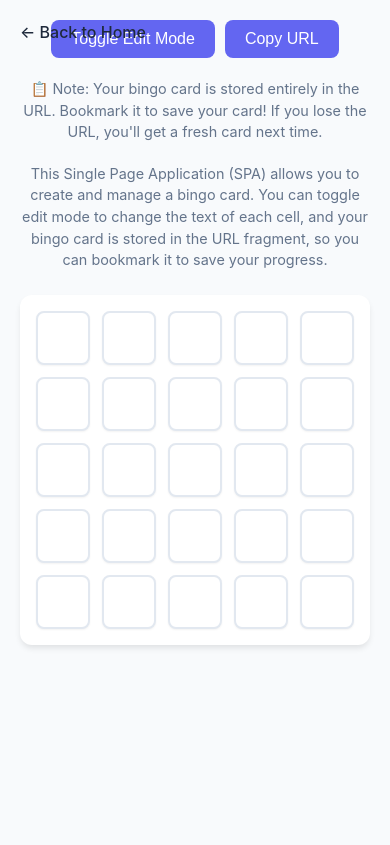
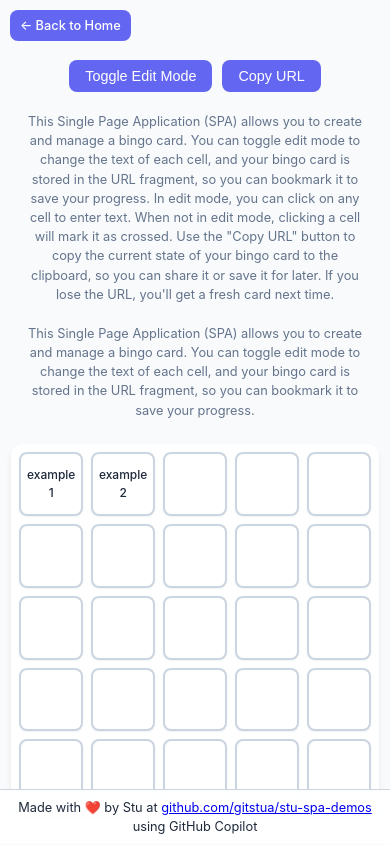
Before and after one commit to gitstua/stu-spa-demos, a plain HTML site: page bingo.html in a window 390 px wide. Drawn offline with Linux system fonts and the light colour scheme.

Commit message:
Mobile friendly. Add floating footer with attribution and enhance SPA description in bingo.html

```diff
--- a/bingo.html
+++ b/bingo.html
@@ -10,7 +10,7 @@
             --primary-hover: #4f46e5;
             --bg-color: #f8fafc;
             --cell-bg: #ffffff;
-            --cell-border: #e2e8f0;
+            --cell-border: #cbd5e1; /* Changed from #e2e8f0 to a darker shade */
             --text-color: #1e293b;
             --button-bg: #6366f1;
             --button-hover-bg: #4f46e5;
@@ -26,13 +26,17 @@
             line-height: 1.5;
             margin: 0;
             padding: 20px;
+            padding-bottom: 60px; /* Space for footer */
+            min-height: 100vh;
+            box-sizing: border-box;
         }
 
         .button-container {
             display: flex;
             justify-content: center;
             gap: 10px;
-            margin-bottom: 20px;
+            margin: 60px 0 20px;
+            flex-wrap: wrap;
         }
 
         button {
@@ -53,10 +57,11 @@
         .bingo-grid {
             display: grid;
             grid-template-columns: repeat(5, 1fr);
-            gap: 12px;
+            gap: 8px;
+            width: 95%;
             max-width: 600px;
             margin: 24px auto;
-            padding: 16px;
+            padding: 8px;
             background: var(--cell-bg);
             border-radius: 12px;
             box-shadow: 0 4px 6px -1px rgb(0 0 0 / 0.1);
@@ -70,12 +75,12 @@
             align-items: center;
             justify-content: center;
             text-align: center;
-            padding: 8px;
+            padding: 4px;
             cursor: pointer;
             background: var(--cell-bg);
             transition: all 0.2s ease;
             position: relative;
-            font-size: 1rem;
+            font-size: clamp(0.75rem, 2vw, 1rem);
             font-weight: 500;
             box-shadow: 0 1px 2px 0 rgb(0 0 0 / 0.05);
         }
@@ -137,29 +142,80 @@
 
         .home-link {
             position: fixed;
-            top: 20px;
-            left: 20px;
-            color: var(--text-color);
+            top: 10px;
+            left: 10px;
+            color: var(--button-text);
             text-decoration: none;
             display: flex;
             align-items: center;
             gap: 4px;
             font-weight: 500;
+            background-color: var(--button-bg);
+            border-radius: 8px;
+            padding: 8px 12px;
+            transition: background-color 0.3s ease;
+            font-size: 0.9rem;
+            z-index: 1000;
         }
 
         .home-link:hover {
-            color: var(--primary-color);
+            background-color: var(--button-hover-bg);
+        }
+
+        @media (max-width: 600px) {
+            body {
+                padding: 10px;
+            }
+
+            .button-container {
+                margin-top: 50px;
+            }
+
+            button {
+                padding: 8px 16px;
+                font-size: 0.9rem;
+            }
+
+            .info {
+                font-size: 0.8rem;
+                padding: 0 10px;
+            }
+
+            .home-link {
+                padding: 6px 10px;
+                font-size: 0.8rem;
+            }
+
+            .bingo-cell input {
+                width: 90%;
+                font-size: 0.8rem;
+            }
+        }
+
+        footer {
+            position: fixed;
+            bottom: 0;
+            left: 0;
+            right: 0;
+            background: rgba(255, 255, 255, 0.9);
+            padding: 8px;
+            text-align: center;
+            font-size: 0.8rem;
+            backdrop-filter: blur(5px);
+            border-top: 1px solid var(--cell-border);
         }
     </style>
 </head>
 <body>
-    <a href="/" class="home-link">← Back to Home</a>
+    <a href="/" class="home-link button">← Back to Home</a>
     <div class="button-container">
         <button id="editButton">Toggle Edit Mode</button>
         <button id="copyButton">Copy URL</button>
     </div>
     <div class="info">
-        📋 Note: Your bingo card is stored entirely in the URL. Bookmark it to save your card!
+        This Single Page Application (SPA) allows you to create and manage a bingo card. You can toggle edit mode to change the text of each cell, and your bingo card is stored in the URL fragment, so you can bookmark it to save your progress.
+        In edit mode, you can click on any cell to enter text. When not in edit mode, clicking a cell will mark it as crossed.
+        Use the "Copy URL" button to copy the current state of your bingo card to the clipboard, so you can share it or save it for later.
         If you lose the URL, you'll get a fresh card next time.
     </div>
     <div class="info">
@@ -228,8 +284,9 @@
             }
 
             generateDefaultItems() {
-                return Array(25).fill('').map(() => ({
-                    text: '',
+                return Array(25).fill('').map((_, index) => ({
+                    text: index === 0 ? 'example 1' :
+                         index === 1 ? 'example 2' : '',
                     crossed: false
                 }));
             }
@@ -241,6 +298,8 @@
 
             toggleCell(index) {
                 if (this.editMode) return;
+                // Only toggle if the cell has text
+                if (!this.cells[index].text.trim()) return;
                 this.cells[index].crossed = !this.cells[index].crossed;
                 this.ignoreNextHashChange = true; // Prevent re-render on hash change
                 this.updateURL();
@@ -292,5 +351,8 @@
         // Handle back/forward navigation
         window.addEventListener('hashchange', () => bingo.init());
     </script>
+    <footer style="position: fixed; bottom: 0; left: 0; right: 0; background: rgba(255, 255, 255, 0.9); padding: 8px; text-align: center; font-size: 0.8rem; backdrop-filter: blur(5px); border-top: 1px solid var(--cell-border);">
+        Made with ❤️ by Stu at <a href="https://github.com/gitstua/stu-spa-demos" target="_blank">github.com/gitstua/stu-spa-demos</a> using GitHub Copilot
+    </footer>
 </body>
 </html>
```
Also changed, not shown: .github/copilot-instructions.md.
